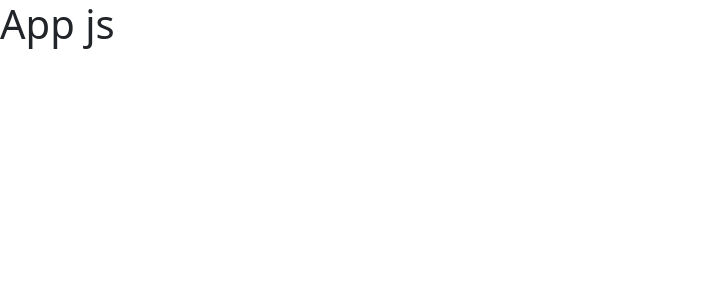
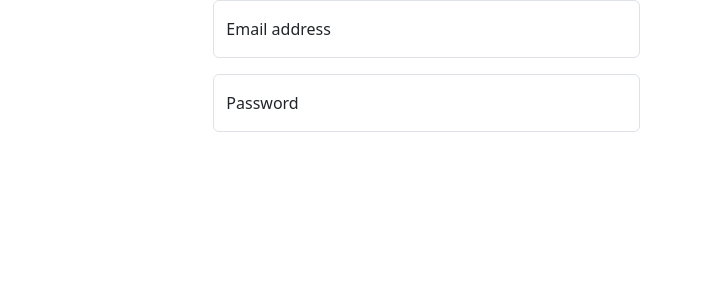
Before and after one commit to KATHIRESHP/login-logout, a React (Create React App) app in the folder client/inout/: page / in a window 1280 px wide. Shown: the top 300 px of the page, without its empty margins (0-703 px from the left). Built offline with nearby package versions, Linux system fonts and the light colour scheme.

Commit message:
200527042023

```diff
--- a/client/inout/src/App.js
+++ b/client/inout/src/App.jsx
@@ -1,7 +1,10 @@
+import Login from './Components/Login/Login'
+
+
 function App() {
   return (
     <div className="App">
-     <h1>App js</h1>
+     <Login/>
     </div>
   );
 }
--- /dev/null
+++ b/client/inout/src/Components/Login/Login.jsx
@@ -0,0 +1,18 @@
+import React from 'react'
+
+function Login() {
+  return (
+    <div className='fluid-container col-4 offset-2'>
+      <div class="form-floating mb-3 vw-50">
+        <input type="email" className="form-control" id="floatingInput" placeholder="name@example.com" />
+        <label for="floatingInput">Email address</label>
+      </div>
+      <div class="form-floating">
+        <input type="password" className="form-control" id="floatingPassword" placeholder="Password" />
+        <label for="floatingPassword">Password</label>
+      </div>
+    </div>
+  )
+}
+
+export default Login
```
